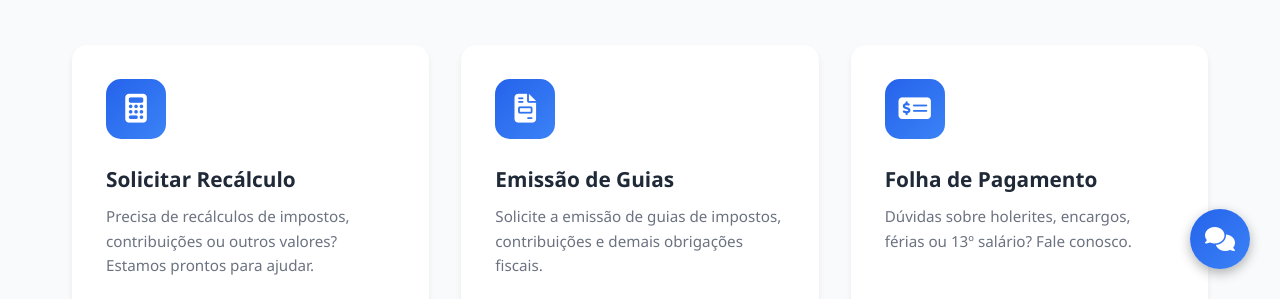
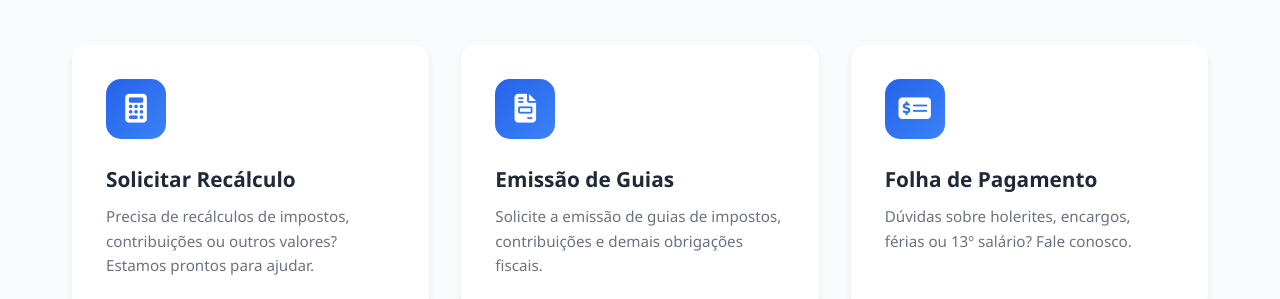
Before and after one commit to Legado-Iuptec-iuplabs/Suporte-Contabilidade, a plain HTML site: page index.html in a window 1280 px wide. Shown: the part 501-800 px from the top of the page. Drawn offline with Linux system fonts and the light colour scheme.

Commit message:
Update index.html
Exclusão do botão flutuante

```diff
--- a/index.html
+++ b/index.html
@@ -712,11 +712,6 @@
         </div>
     </footer>
 
-    <!-- BOTÃO FLUTUANTE DE CHAT -->
-    <div class="chat-float-button" onclick="abrirChat()">
-        <i class="fas fa-comments"></i>
-        <span class="chat-badge" id="chatBadge" style="display: none;">1</span>
-    </div>
 
     <!-- ============================================
          INTEGRAÇÃO COM CHATWOOT - COLE SEU CÓDIGO AQUI
```
